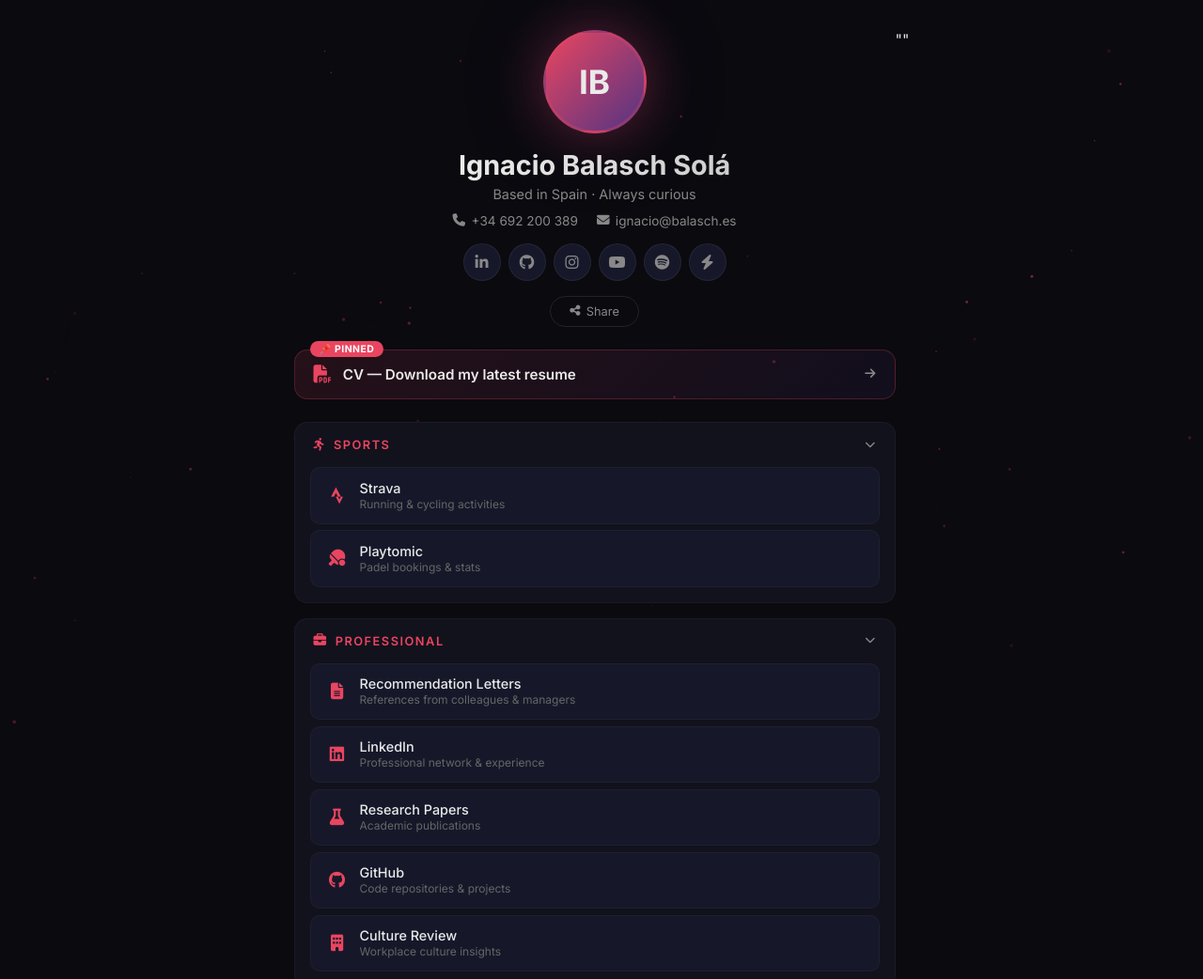
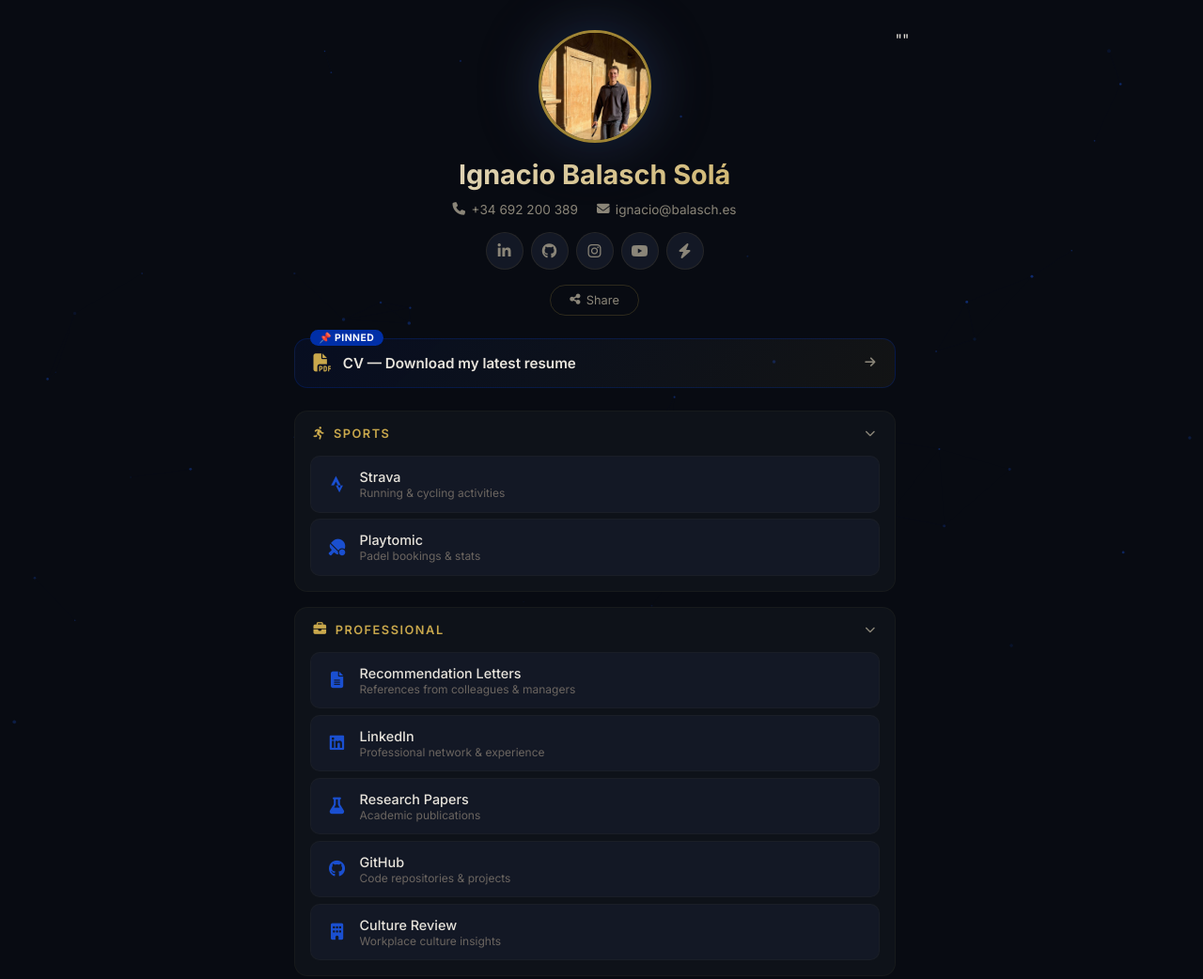
Before and after one commit to ignaciobalaschsola/linktree, a plain HTML site: page index.html in a window 1280 px wide. Shown: the top 1042 px of the page at 94% size. Drawn offline with Linux system fonts and the light colour scheme.

Commit message:
Klein blue Mediterranean redesign, profile pic, remove tagline and spotify

```diff
--- a/index.html
+++ b/index.html
@@ -39,9 +39,8 @@
 
   <div class="container">
     <header class="profile">
-      <div class="avatar">IB</div>
+      <img src="profilepic.jpg" alt="Ignacio Balasch Solá" class="avatar">
       <h1>Ignacio Balasch Solá</h1>
-      <p class="bio">Based in Spain · Always curious</p>
       <div class="contact-info">
         <a href="tel:+34692200389" class="contact-link"><i class="fas fa-phone"></i> +34 692 200 389</a>
         <a href="mailto:ignacio@balasch.es" class="contact-link"><i class="fas fa-envelope"></i> ignacio@balasch.es</a>
@@ -53,7 +52,6 @@
         <a href="https://github.com/" target="_blank" rel="noopener" aria-label="GitHub"><i class="fab fa-github"></i></a>
         <a href="https://www.instagram.com/" target="_blank" rel="noopener" aria-label="Instagram"><i class="fab fa-instagram"></i></a>
         <a href="https://www.youtube.com/" target="_blank" rel="noopener" aria-label="YouTube"><i class="fab fa-youtube"></i></a>
-        <a href="https://open.spotify.com/" target="_blank" rel="noopener" aria-label="Spotify"><i class="fab fa-spotify"></i></a>
         <a href="https://nostr.com/" target="_blank" rel="noopener" aria-label="Nostr"><i class="fas fa-bolt"></i></a>
       </nav>
 
@@ -159,13 +157,6 @@
           <div class="link-content">
             <span class="link-name">IMDb</span>
             <span class="link-desc">Movie & TV ratings</span>
-          </div>
-        </a>
-        <a href="https://open.spotify.com/" class="link-btn" target="_blank" rel="noopener">
-          <i class="fab fa-spotify"></i>
-          <div class="link-content">
-            <span class="link-name">Spotify</span>
-            <span class="link-desc">Playlists & music taste</span>
           </div>
         </a>
       </div>
@@ -315,22 +306,7 @@
       </div>
     </section>
 
-    <!-- Theme Songs -->
-    <section class="link-section">
-      <button class="section-header" aria-expanded="true" aria-controls="theme-links">
-        <h2 class="section-title"><i class="fas fa-music"></i> Theme Songs</h2>
-        <i class="fas fa-chevron-down section-chevron"></i>
-      </button>
-      <div class="links" id="theme-links">
-        <a href="#" class="link-btn theme-song" target="_blank" rel="noopener">
-          <i class="fas fa-play-circle"></i>
-          <div class="link-content">
-            <span class="link-name">Theme Song</span>
-            <span class="link-desc">The soundtrack to my life</span>
-          </div>
-        </a>
-      </div>
-    </section>
+
 
     <footer>
       <p>&copy; 2026 Ignacio Balasch Solá</p>
--- a/script.js
+++ b/script.js
@@ -66,7 +66,7 @@
   particles.forEach(p => {
     ctx.beginPath();
     ctx.arc(p.x, p.y, p.r, 0, Math.PI * 2);
-    ctx.fillStyle = `rgba(233, 69, 96, ${p.opacity})`;
+    ctx.fillStyle = `rgba(26, 79, 208, ${p.opacity})`;
     ctx.fill();
 
     p.x += p.dx;
@@ -88,7 +88,7 @@
         ctx.beginPath();
         ctx.moveTo(particles[i].x, particles[i].y);
         ctx.lineTo(particles[j].x, particles[j].y);
-        ctx.strokeStyle = `rgba(233, 69, 96, ${0.06 * (1 - dist / 120)})`;
+        ctx.strokeStyle = `rgba(26, 79, 208, ${0.06 * (1 - dist / 120)})`;
         ctx.lineWidth = 0.5;
         ctx.stroke();
       }
--- a/style.css
+++ b/style.css
@@ -5,17 +5,21 @@
 }
 
 :root {
-  --bg-primary: #0a0a0f;
-  --bg-section: #12121c;
-  --bg-card: #16182a;
-  --accent: #e94560;
-  --accent-hover: #ff6b81;
-  --accent-glow: rgba(233, 69, 96, 0.15);
-  --text-primary: #eaeaea;
-  --text-secondary: #888;
-  --text-desc: #666;
+  --bg-primary: #080b12;
+  --bg-section: #0e1219;
+  --bg-card: #131825;
+  --klein: #002fa7;
+  --klein-light: #1a4fd0;
+  --gold: #c9a84c;
+  --gold-muted: #a08535;
+  --accent: var(--klein-light);
+  --accent-glow: rgba(0, 47, 167, 0.2);
+  --gold-glow: rgba(201, 168, 76, 0.15);
+  --text-primary: #e8e4dc;
+  --text-secondary: #8a8578;
+  --text-desc: #6b6560;
   --border-radius: 14px;
-  --shadow: 0 8px 32px rgba(0, 0, 0, 0.4);
+  --shadow: 0 8px 32px rgba(0, 0, 0, 0.5);
   --transition: 0.3s cubic-bezier(0.4, 0, 0.2, 1);
 }
 
@@ -35,7 +39,6 @@
   overflow-x: hidden;
 }
 
-/* Particle canvas background */
 #particles {
   position: fixed;
   top: 0;
@@ -60,40 +63,31 @@
 }
 
 .avatar {
-  width: 110px;
-  height: 110px;
+  width: 120px;
+  height: 120px;
   border-radius: 50%;
-  background: linear-gradient(135deg, var(--accent), #533483);
-  display: flex;
-  align-items: center;
-  justify-content: center;
-  font-size: 2.2rem;
-  font-weight: 700;
+  object-fit: cover;
+  object-position: center 25%;
   margin: 0 auto 1rem;
-  border: 3px solid rgba(233, 69, 96, 0.3);
-  box-shadow: 0 0 40px rgba(233, 69, 96, 0.2), 0 0 80px rgba(83, 52, 131, 0.1);
+  display: block;
+  border: 3px solid var(--gold-muted);
+  box-shadow: 0 0 40px var(--accent-glow), 0 0 60px rgba(201, 168, 76, 0.08);
   animation: pulse-glow 4s ease-in-out infinite;
 }
 
 @keyframes pulse-glow {
-  0%, 100% { box-shadow: 0 0 40px rgba(233, 69, 96, 0.2), 0 0 80px rgba(83, 52, 131, 0.1); }
-  50% { box-shadow: 0 0 60px rgba(233, 69, 96, 0.35), 0 0 100px rgba(83, 52, 131, 0.2); }
+  0%, 100% { box-shadow: 0 0 40px var(--accent-glow), 0 0 60px rgba(201, 168, 76, 0.08); }
+  50% { box-shadow: 0 0 60px rgba(0, 47, 167, 0.3), 0 0 80px rgba(201, 168, 76, 0.15); }
 }
 
 .profile h1 {
   font-size: 1.8rem;
   font-weight: 700;
-  margin-bottom: 0.3rem;
-  background: linear-gradient(135deg, #fff, #bbb);
+  margin-bottom: 0.75rem;
+  background: linear-gradient(135deg, var(--text-primary), var(--gold));
   -webkit-background-clip: text;
   -webkit-text-fill-color: transparent;
   background-clip: text;
-}
-
-.bio {
-  color: var(--text-secondary);
-  font-size: 0.9rem;
-  margin-bottom: 0.75rem;
 }
 
 .contact-info {
@@ -115,10 +109,10 @@
 }
 
 .contact-link:hover {
-  color: var(--accent);
+  color: var(--gold);
 }
 
-/* ── Social Icons Bar (Premium) ── */
+/* ── Social Icons Bar ── */
 .social-icons {
   display: flex;
   gap: 0.5rem;
@@ -131,7 +125,7 @@
   height: 40px;
   border-radius: 50%;
   background: var(--bg-card);
-  border: 1px solid rgba(255, 255, 255, 0.06);
+  border: 1px solid rgba(201, 168, 76, 0.1);
   display: flex;
   align-items: center;
   justify-content: center;
@@ -142,21 +136,22 @@
 }
 
 .social-icons a:hover {
-  background: var(--accent);
+  background: var(--klein);
   color: #fff;
   transform: translateY(-3px);
   box-shadow: 0 6px 20px var(--accent-glow);
+  border-color: var(--klein-light);
 }
 
 .social-icons a:focus-visible {
-  outline: 2px solid var(--accent);
+  outline: 2px solid var(--gold);
   outline-offset: 2px;
 }
 
-/* ── Share Button (Premium) ── */
+/* ── Share Button ── */
 .share-btn {
   background: transparent;
-  border: 1px solid rgba(255, 255, 255, 0.1);
+  border: 1px solid rgba(201, 168, 76, 0.2);
   color: var(--text-secondary);
   padding: 0.5rem 1.25rem;
   border-radius: 20px;
@@ -170,19 +165,19 @@
 }
 
 .share-btn:hover {
-  border-color: var(--accent);
-  color: var(--accent);
+  border-color: var(--gold);
+  color: var(--gold);
 }
 
-/* ── Priority / Pinned Link (Premium) ── */
+/* ── Priority / Pinned Link ── */
 .priority-link {
   display: flex;
   align-items: center;
   gap: 0.75rem;
   padding: 1rem 1.25rem;
   margin-bottom: 1.5rem;
-  background: linear-gradient(135deg, rgba(233, 69, 96, 0.12), rgba(83, 52, 131, 0.12));
-  border: 1px solid rgba(233, 69, 96, 0.25);
+  background: linear-gradient(135deg, rgba(0, 47, 167, 0.1), rgba(201, 168, 76, 0.06));
+  border: 1px solid rgba(0, 47, 167, 0.3);
   border-radius: var(--border-radius);
   color: var(--text-primary);
   text-decoration: none;
@@ -194,8 +189,8 @@
 }
 
 @keyframes priority-shimmer {
-  0%, 100% { border-color: rgba(233, 69, 96, 0.25); }
-  50% { border-color: rgba(233, 69, 96, 0.5); }
+  0%, 100% { border-color: rgba(0, 47, 167, 0.3); }
+  50% { border-color: rgba(201, 168, 76, 0.4); }
 }
 
 .priority-link:hover {
@@ -207,7 +202,7 @@
   position: absolute;
   top: -10px;
   left: 16px;
-  background: var(--accent);
+  background: var(--klein);
   color: #fff;
   font-size: 0.65rem;
   font-weight: 700;
@@ -219,7 +214,7 @@
 
 .priority-link i:first-of-type {
   font-size: 1.2rem;
-  color: var(--accent);
+  color: var(--gold);
 }
 
 .priority-arrow {
@@ -231,7 +226,7 @@
 
 .priority-link:hover .priority-arrow {
   transform: translateX(4px);
-  color: var(--accent);
+  color: var(--gold);
 }
 
 /* ── Sections ── */
@@ -239,7 +234,7 @@
   margin-bottom: 1rem;
   background: var(--bg-section);
   border-radius: var(--border-radius);
-  border: 1px solid rgba(255, 255, 255, 0.04);
+  border: 1px solid rgba(201, 168, 76, 0.05);
   overflow: hidden;
   transition: transform 0.2s, box-shadow 0.2s;
 }
@@ -248,7 +243,7 @@
   box-shadow: 0 4px 20px rgba(0, 0, 0, 0.3);
 }
 
-/* ── Collapsible Section Header (Premium) ── */
+/* ── Collapsible Section Header ── */
 .section-header {
   width: 100%;
   display: flex;
@@ -263,7 +258,7 @@
 }
 
 .section-header:focus-visible {
-  outline: 2px solid var(--accent);
+  outline: 2px solid var(--gold);
   outline-offset: -2px;
 }
 
@@ -272,7 +267,7 @@
   font-weight: 600;
   text-transform: uppercase;
   letter-spacing: 1.5px;
-  color: var(--accent);
+  color: var(--gold);
   display: flex;
   align-items: center;
   gap: 0.5rem;
@@ -312,7 +307,7 @@
   opacity: 0;
 }
 
-/* ── Link Buttons with Descriptions (Premium) ── */
+/* ── Link Buttons ── */
 .link-btn {
   display: flex;
   align-items: center;
@@ -323,7 +318,7 @@
   color: var(--text-primary);
   text-decoration: none;
   transition: all 0.25s ease;
-  border: 1px solid rgba(255, 255, 255, 0.03);
+  border: 1px solid rgba(201, 168, 76, 0.04);
   position: relative;
   overflow: hidden;
 }
@@ -335,16 +330,16 @@
   top: 0;
   height: 100%;
   width: 3px;
-  background: var(--accent);
+  background: var(--klein-light);
   transform: scaleY(0);
   transition: transform 0.25s ease;
 }
 
 .link-btn:hover {
-  background: rgba(22, 24, 42, 0.9);
+  background: rgba(0, 47, 167, 0.08);
   transform: translateX(5px);
-  border-color: rgba(233, 69, 96, 0.2);
-  box-shadow: 0 2px 12px rgba(233, 69, 96, 0.1);
+  border-color: rgba(0, 47, 167, 0.2);
+  box-shadow: 0 2px 12px var(--accent-glow);
 }
 
 .link-btn:hover::before {
@@ -355,12 +350,12 @@
   font-size: 1.1rem;
   width: 24px;
   text-align: center;
-  color: var(--accent);
+  color: var(--klein-light);
   flex-shrink: 0;
 }
 
 .link-btn:focus-visible {
-  outline: 2px solid var(--accent);
+  outline: 2px solid var(--gold);
   outline-offset: 2px;
 }
 
@@ -386,11 +381,11 @@
 
 /* ── Theme Song special style ── */
 .theme-song {
-  background: linear-gradient(135deg, rgba(233, 69, 96, 0.1), rgba(83, 52, 131, 0.1));
-  border-color: rgba(233, 69, 96, 0.15);
+  background: linear-gradient(135deg, rgba(0, 47, 167, 0.08), rgba(201, 168, 76, 0.06));
+  border-color: rgba(0, 47, 167, 0.15);
 }
 
-/* ── Back to Top (Premium) ── */
+/* ── Back to Top ── */
 .back-to-top {
   position: fixed;
   bottom: 2rem;
@@ -399,7 +394,7 @@
   height: 44px;
   border-radius: 50%;
   background: var(--bg-card);
-  border: 1px solid rgba(255, 255, 255, 0.08);
+  border: 1px solid rgba(201, 168, 76, 0.12);
   color: var(--text-secondary);
   font-size: 1rem;
   cursor: pointer;
@@ -417,7 +412,7 @@
 }
 
 .back-to-top:hover {
-  background: var(--accent);
+  background: var(--klein);
   color: #fff;
   box-shadow: 0 4px 20px var(--accent-glow);
 }
@@ -429,7 +424,7 @@
   left: 50%;
   transform: translateX(-50%) translateY(20px);
   background: var(--bg-card);
-  border: 1px solid rgba(233, 69, 96, 0.3);
+  border: 1px solid rgba(0, 47, 167, 0.3);
   color: var(--text-primary);
   padding: 0.75rem 1.5rem;
   border-radius: 10px;
@@ -481,7 +476,6 @@
 /* ── Responsive ── */
 @media (max-width: 480px) {
   body { padding: 1.5rem 0.75rem; }
-
   .profile h1 { font-size: 1.4rem; }
 
   .contact-info {
@@ -498,7 +492,6 @@
 
   .link-btn { padding: 0.7rem 0.85rem; }
   .link-name { font-size: 0.85rem; }
-
   .back-to-top { bottom: 1rem; right: 1rem; }
 }
 
@@ -509,6 +502,5 @@
     animation-iteration-count: 1 !important;
     transition-duration: 0.01ms !important;
   }
-
   html { scroll-behavior: auto; }
 }
```
Also changed, not shown: profilepic.jpg (added).
